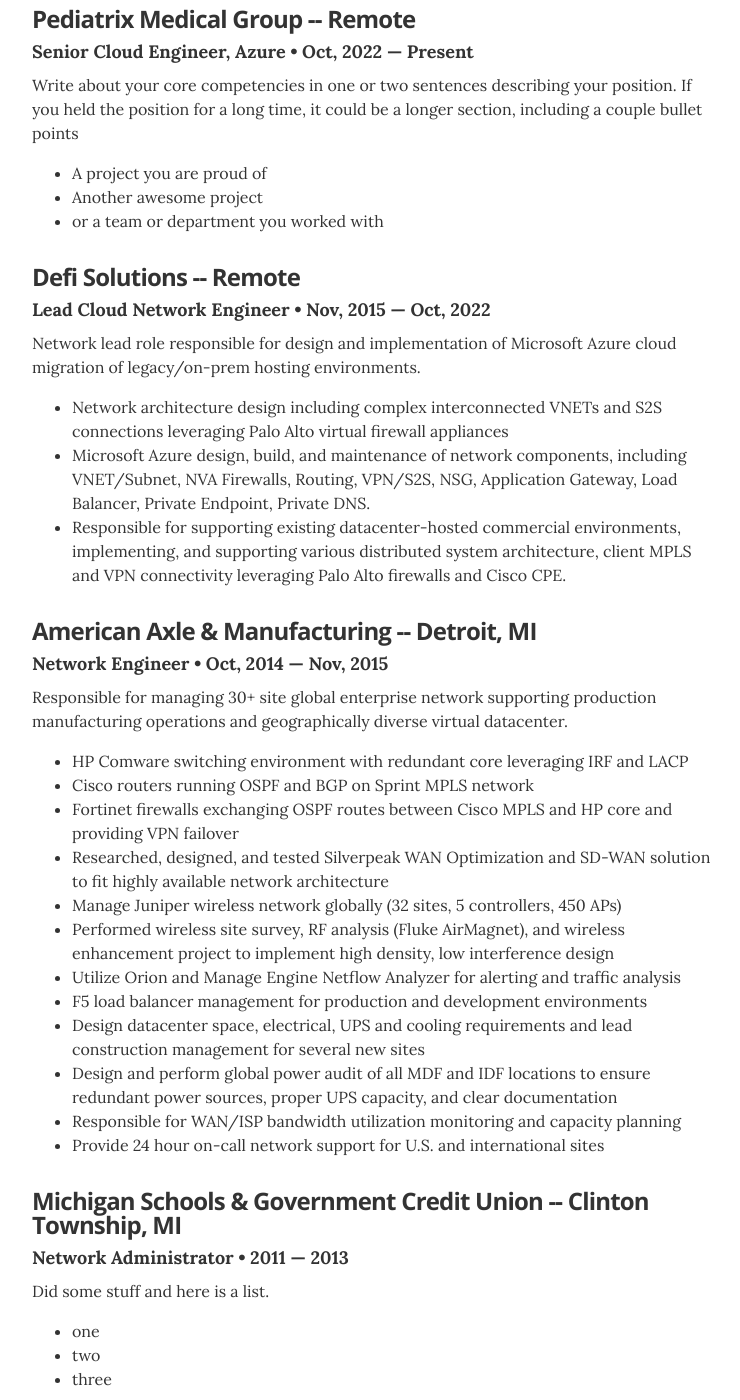
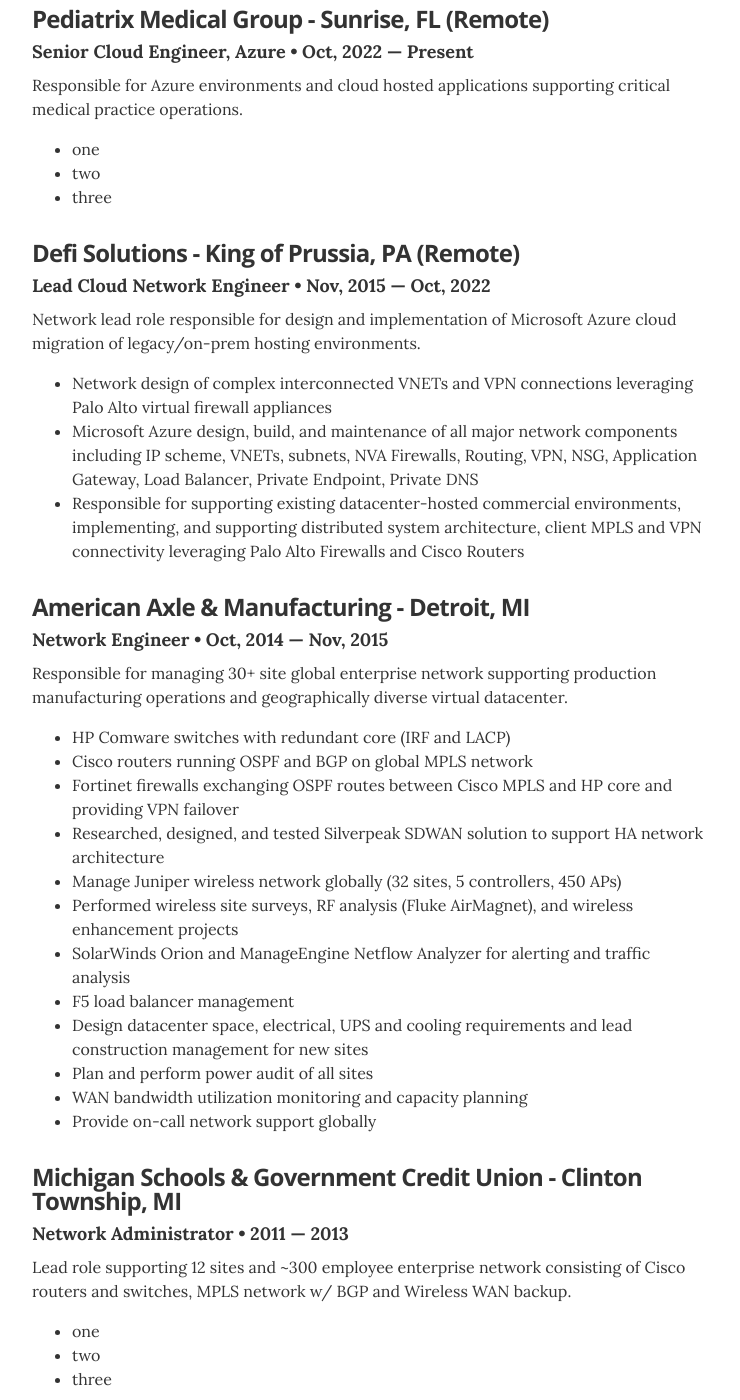
Before and after one commit to aaronearles/aaronearles.github.io, a Jekyll site: the page built from index.html, in a window 1280 px wide and 1400 px high, scrolled down 510 px. Shown: the whole window, without its empty margins (268-1008 px from the left). Built offline with Jekyll 4.4.1, drawn with Linux system fonts in a browser that asks for light colours; some of the changed text lies outside the part shown.

Commit message:
in-progress

```diff
--- a/_data/experience.yml
+++ b/_data/experience.yml
@@ -1,36 +1,36 @@
 # Jobs
 # Pediatrix
-- company: Pediatrix Medical Group -- Remote
+- company: Pediatrix Medical Group - Sunrise, FL (Remote)
   position: Senior Cloud Engineer, Azure
   duration: Oct, 2022 &mdash; Present
-  summary: Write about your core competencies in one or two sentences describing your position. If you held the position for a long time, it could be a longer section, including a couple bullet points	<ul class="resume-item-list"><li>A project you are proud of</li><li>Another awesome project</li><li>or a team or department you worked with</li></ul>
+  summary: Responsible for Azure environments and cloud hosted applications supporting critical medical practice operations. <ul class="resume-item-list"><li>one</li><li>two</li><li>three</li></ul>
 
 # Defi
-- company: Defi Solutions -- Remote
+- company: Defi Solutions - King of Prussia, PA (Remote)
   position: Lead Cloud Network Engineer
   duration: Nov, 2015 &mdash; Oct, 2022
-  summary: Network lead role responsible for design and implementation of Microsoft Azure cloud migration of legacy/on-prem hosting environments.	<ul class="resume-item-list"><li>Network architecture design including complex interconnected VNETs and S2S connections leveraging Palo Alto virtual firewall appliances</li><li>Microsoft Azure design, build, and maintenance of network components, including VNET/Subnet, NVA Firewalls, Routing, VPN/S2S, NSG, Application Gateway, Load Balancer, Private Endpoint, Private DNS.</li><li>Responsible for supporting existing datacenter-hosted commercial environments, implementing, and supporting various distributed system architecture, client MPLS and VPN connectivity leveraging Palo Alto firewalls and Cisco CPE.</li></ul>
+  summary: Network lead role responsible for design and implementation of Microsoft Azure cloud migration of legacy/on-prem hosting environments.<ul class="resume-item-list"><li>Network design of complex interconnected VNETs and VPN connections leveraging Palo Alto virtual firewall appliances</li><li>Microsoft Azure design, build, and maintenance of all major network components including IP scheme, VNETs, subnets, NVA Firewalls, Routing, VPN, NSG, Application Gateway, Load Balancer, Private Endpoint, Private DNS</li><li>Responsible for supporting existing datacenter-hosted commercial environments, implementing, and supporting distributed system architecture, client MPLS and VPN connectivity leveraging Palo Alto Firewalls and Cisco Routers</li></ul>
 
 # AAM
-- company: American Axle & Manufacturing -- Detroit, MI
+- company: American Axle & Manufacturing - Detroit, MI
   position: Network Engineer
   duration: Oct, 2014  &mdash; Nov, 2015
-  summary: Responsible for managing 30+ site global enterprise network supporting production manufacturing operations and geographically diverse virtual datacenter. <ul class="resume-item-list"><li>HP Comware switching environment with redundant core leveraging IRF and LACP</li><li>Cisco routers running OSPF and BGP on Sprint MPLS network</li><li>Fortinet firewalls exchanging OSPF routes between Cisco MPLS and HP core and providing VPN failover</li><li>Researched, designed, and tested Silverpeak WAN Optimization and SD-WAN solution to fit highly available network architecture</li><li>Manage Juniper wireless network globally (32 sites, 5 controllers, 450 APs)</li><li>Performed wireless site survey, RF analysis (Fluke AirMagnet), and wireless enhancement project to implement high density, low interference design</li><li>Utilize Orion and Manage Engine Netflow Analyzer for alerting and traffic analysis</li><li>F5 load balancer management for production and development environments</li><li>Design datacenter space, electrical, UPS and cooling requirements and lead construction management for several new sites</li><li>Design and perform global power audit of all MDF and IDF locations to ensure redundant power sources, proper UPS capacity, and clear documentation</li><li>Responsible for WAN/ISP bandwidth utilization monitoring and capacity planning</li><li>Provide 24 hour on-call network support for U.S. and international sites</li></ul>
+  summary: Responsible for managing 30+ site global enterprise network supporting production manufacturing operations and geographically diverse virtual datacenter.<ul class="resume-item-list"><li>HP Comware switches with redundant core (IRF and LACP)</li><li>Cisco routers running OSPF and BGP on global MPLS network</li><li>Fortinet firewalls exchanging OSPF routes between Cisco MPLS and HP core and providing VPN failover</li><li>Researched, designed, and tested Silverpeak SDWAN solution to support HA network architecture</li><li>Manage Juniper wireless network globally (32 sites, 5 controllers, 450 APs)</li><li>Performed wireless site surveys, RF analysis (Fluke AirMagnet), and wireless enhancement projects</li><li>SolarWinds Orion and ManageEngine Netflow Analyzer for alerting and traffic analysis</li><li>F5 load balancer management</li><li>Design datacenter space, electrical, UPS and cooling requirements and lead construction management for new sites</li><li>Plan and perform power audit of all sites</li><li>WAN bandwidth utilization monitoring and capacity planning</li><li>Provide on-call network support globally</li></ul>
 
 # MSGCU
-- company: Michigan Schools & Government Credit Union -- Clinton Township, MI
+- company: Michigan Schools & Government Credit Union - Clinton Township, MI
   position: Network Administrator
   duration: 2011  &mdash; 2013
-  summary: Did some stuff and here is a list. <ul class="resume-item-list"><li>one</li><li>two</li><li>three</li></ul>
+  summary: Lead role supporting 12 sites and ~300 employee enterprise network consisting of Cisco routers and switches, MPLS network w/ BGP and Wireless WAN backup.<ul class="resume-item-list"><li>one</li><li>two</li><li>three</li></ul>
 
 # Fiserv
-- company: Fiserv -- Troy, MI
+- company: Fiserv - Troy, MI
   position: Network Analyst
   duration: 2009  &mdash; 2011
-  summary: Did some stuff and here is a list. <ul class="resume-item-list"><li>one</li><li>two</li><li>three</li></ul>
+  summary: Client facing managed services role supporting hundreds of credit unions across US.<ul class="resume-item-list"><li>Cisco routing and switching, MPLS, and VPN</li><li>Windows Server and Active Directory administration</li><li>Advise clients on network design, server and application decisions</li><li>Migrated ~150 clients to MPLS infrastructure</li><li>Managed Cisco routers and switches, SonicWall and Fortinet firewalls and VPN</ul>
 
 # Advicon
-- company: Advicon Computer Services
+- company: Advicon Computer Services - Clinton Township, MI
   position: IT Consultant
   duration: 2004  &mdash; 2008
-  summary: Did some stuff and here is a list. <ul class="resume-item-list"><li>one</li><li>two</li><li>three</li></ul>
+  summary: Managed services provider supporting local small businesses. Supervised ~10 technicians providing desktop imaging, av, and break-fix support.<ul class="resume-item-list"><li>Windows Server</li><li>Microsoft Exchange</li><li>Symantec AV</li><li>Preventative maintenance, backups, and support for key client accounts</li><li>Deploy SMB Firewall appliances and VPN connectivity</li></ul>
```
